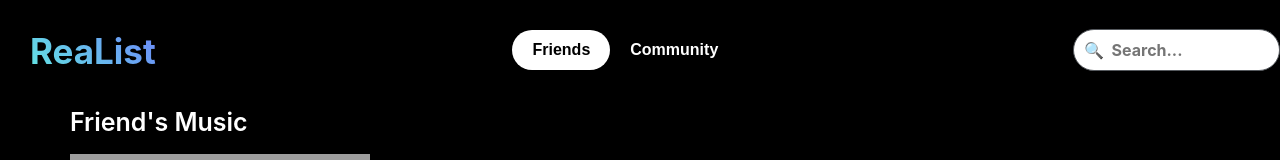
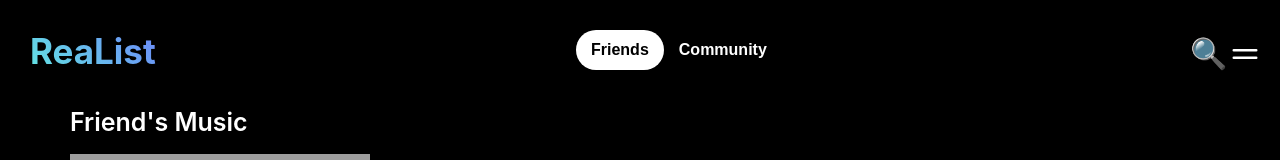
Before and after one commit to tr-vs/realist, a React (Create React App) app in the folder frontend/rea-list/: page / in a window 1280 px wide. Shown: the top 160 px of the page. Built offline with nearby package versions, Linux system fonts and the light colour scheme; grey boxes are pictures that could not be loaded.

Commit message:
Modified search bar to be toggled by button

```diff
--- a/frontend/rea-list/package.json
+++ b/frontend/rea-list/package.json
@@ -10,6 +10,7 @@
         "@testing-library/jest-dom": "^5.17.0",
         "@testing-library/react": "^13.4.0",
         "@testing-library/user-event": "^13.5.0",
+        "bootstrap": "^5.3.2",
         "react": "^18.2.0",
         "react-dom": "^18.2.0",
         "react-router-dom": "^6.17.0",
--- a/frontend/rea-list/src/styles/NavbarStyles.css
+++ b/frontend/rea-list/src/styles/NavbarStyles.css
@@ -1,9 +1,13 @@
 .navbar {
     display: flex;
     justify-content: space-between; /* Move the input and buttons apart */
-    align-items: center; /* Center vertically */
+    align-items: center;
     padding-top: 10px;
-    /* border-bottom: 1px solid #ebf4f5; 1px line with a black color */
+}
+
+.two-buttons {
+    position: absolute;
+    left: 45%; /*keeps in center page */
 }
 
 .community-button {
@@ -12,7 +16,7 @@
     color: white;
     border: none;
     border-radius: 20px;
-    padding: 10px 20px;
+    padding: 10px 15px;
     font-size: 16px;
     cursor: pointer;
     transition: background-color 0.3s;
@@ -25,7 +29,7 @@
     color: black;
     border: none;
     border-radius: 20px;
-    padding: 10px 20px;
+    padding: 10px 15px;
     font-size: 16px;
     cursor: pointer;
     transition: background-color 0.3s;
@@ -81,19 +85,39 @@
     display: flex;
     /* flex-direction: column; */
     align-items: center;
-    background-color: white; /* Dark gray background color */
-    border: 1px solid #55595e; /* Dark gray border color */
-    border-radius: 25px; /* Slightly larger border radius */
+    background-color: black; /* Dark gray background color */
     padding: 10px 10px; /* Increased padding for height and width */
-    width: 185px !important; /* Increased width */
-    box-shadow: 0 1px 2px rgba(0, 0, 0, 0.2); /* Slightly stronger shadow */
+    width: 185px;
     justify-content: center;
     font-size: 16px;
-    margin: 10px 0px 10px 8px;
-    box-shadow: 0 2px 4px rgba(0, 0, 0, 0.2);
-    color: black;
-    font-style: bold;
+    color: white;
     font-weight: bold;
     height: 20px;
+    border: none;
+    outline: none;
 
 }
+
+.right-side {
+    display: flex;
+    margin: 10px;
+    padding: 10px;
+
+}
+
+.side-bar-button {
+    margin: auto;
+    font-size: 35px;
+    width: 30px;
+    height: 30px;
+    cursor: pointer;
+}
+
+.search-image {
+    margin: auto;
+    font-size: 30px;
+    width: 30px;
+    height: 30px;
+    padding-right: 10px;
+    cursor: pointer;
+}
--- a/frontend/rea-list/src/templates/Navbar.js
+++ b/frontend/rea-list/src/templates/Navbar.js
@@ -4,6 +4,13 @@ import SearchIcon from '@mui/icons-material/Search';
 import { useState } from 'react';
 
 const Navbar = ( {isCommunityClicked, isFriendsClicked, setIsCommunityClicked, setIsFriendsClicked}) => {
+
+    const [searchBar,setSearchBar] = useState(false);
+
+    const handleClick = () => {
+        setSearchBar(!searchBar)
+        console.log("Works")
+    }
 
     const handleCommunityButtonClick = () => {
         if (isFriendsClicked) {
@@ -29,7 +36,9 @@ const Navbar = ( {isCommunityClicked, isFriendsClicked, setIsCommunityClicked, s
 
     return(
         <div className="navbar">
+
             <h1 className='logo-name'>ReaList</h1>
+
             <div className='two-buttons'>
                 <button
                 className={`community-button ${isFriendsClicked ? 'clicked' : ''}`}
@@ -42,13 +51,36 @@ const Navbar = ( {isCommunityClicked, isFriendsClicked, setIsCommunityClicked, s
                 >Community</button>
             </div>
 
-            <input
-                className='search-bar'
-                type='text'
-                placeholder='&#128269;  Search...'
-                onFocus={handleSearchFocus}
-                onBlur={handleSearchBlur}
-            />
+            <div className='right-side'>
+                {/* <input
+                    className='search-bar'
+                    type='text'
+                    placeholder='&#128269;  Search...'
+                    onFocus={handleSearchFocus}
+                    onBlur={handleSearchBlur}
+                /> */}
+                <div className='search-image' onClick={handleClick}>🔍</div>
+                {searchBar && (
+                    <input className='search-bar' type="text" name="" id="" placeholder='Search...'/>
+                )}
+                <div className='side-bar-button' >
+                    <svg
+                        width="30"
+                        height="30"
+                        viewBox="0 0 24 24"
+                        fill="none"
+                        xmlns="http://www.w3.org/2000/svg">
+                            <g id="SVGRepo_bgCarrier" stroke-width="0"></g>
+                            <g id="SVGRepo_tracerCarrier" stroke-linecap="round" stroke-linejoin="round"></g>
+                            <g id="SVGRepo_iconCarrier"> <g id="Menu / Menu_Duo_LG"> <path id="Vector" d="M3 15H21M3 9H21" stroke="#ffffff" strokeWidth="2" strokeLinecap="round" strokeLinejoin="round"></path>
+                            </g>
+                            </g>
+                    </svg>
+                </div>
+            </div>
+
+
+
         </div>
     );
 }
```
Also changed, not shown: 1 other file (tests, documents, lock files or other folders). Lines whose indentation alone changed are shown as unchanged.
